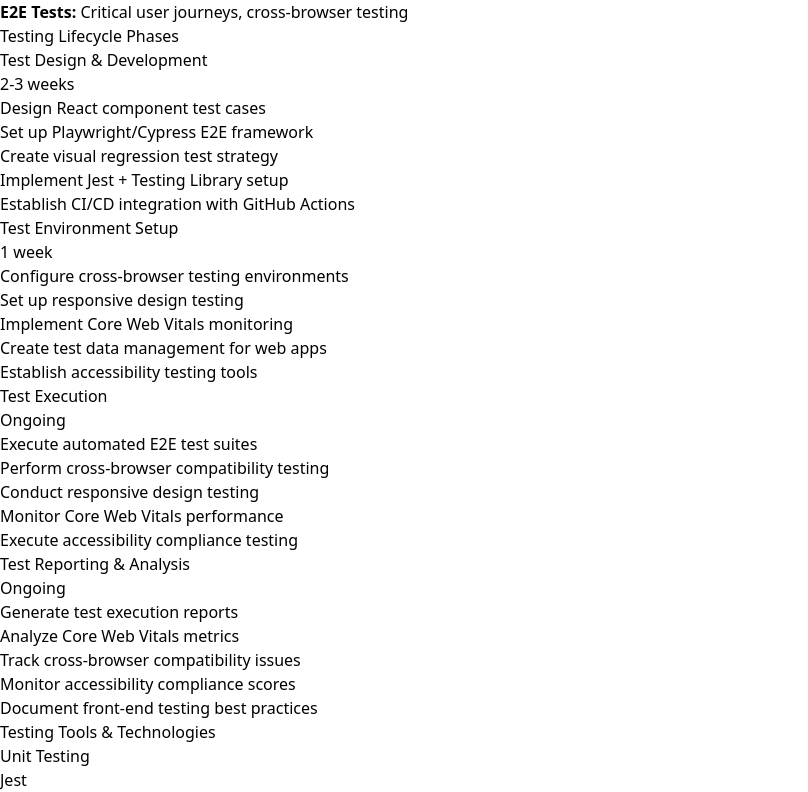
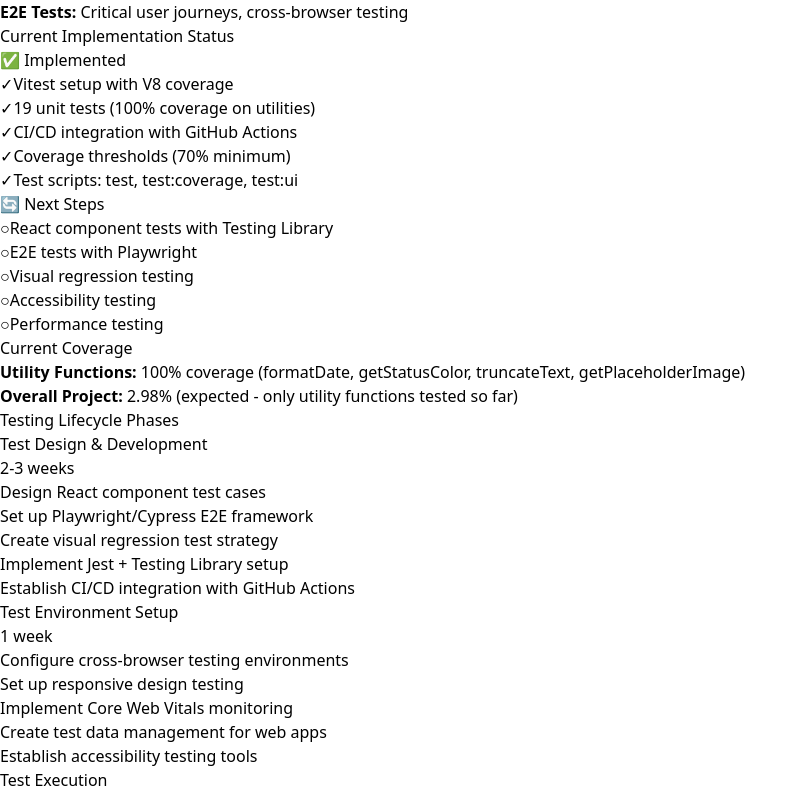
Before and after one commit to ZLamb101/WebTestingProject, a React (Vite) app: page /WebTestingProject/testing-strategy in a window 1280 px wide. Shown: the part 528-1320 px from the top of the page, without its empty margins (0-808 px from the left). Built offline with nearby package versions, Linux system fonts and the light colour scheme.

Commit message:
Update testing docs and strategy page with Vitest implementation

```diff
--- a/src/pages/TestingStrategyPage.tsx
+++ b/src/pages/TestingStrategyPage.tsx
@@ -36,9 +36,17 @@ const TestingStrategyPage = () => {
     {
       category: 'Unit Testing',
       tools: [
-        { name: 'Jest', purpose: 'JavaScript testing framework', type: 'Essential' },
-        { name: 'Testing Library', purpose: 'Component testing utilities', type: 'Essential' },
-        { name: 'Vitest', purpose: 'Fast unit testing', type: 'Alternative' }
+        { name: 'Vitest', purpose: 'Fast unit testing with Vite integration', type: 'Essential' },
+        { name: 'V8 Coverage', purpose: 'Native coverage reporting', type: 'Essential' },
+        { name: 'Jest', purpose: 'Alternative testing framework', type: 'Alternative' }
+      ]
+    },
+    {
+      category: 'Component Testing',
+      tools: [
+        { name: 'React Testing Library', purpose: 'Component testing utilities', type: 'Essential' },
+        { name: 'Vitest', purpose: 'Test runner for components', type: 'Essential' },
+        { name: 'jsdom', purpose: 'DOM environment for testing', type: 'Essential' }
       ]
     },
     {
@@ -177,6 +185,70 @@ const TestingStrategyPage = () => {
         </div>
       </div>
 
+      {/* Current Implementation Status */}
+      <div className="bg-green-50 rounded-lg p-6">
+        <h2 className="text-2xl font-bold text-gray-900 mb-6">Current Implementation Status</h2>
+        <div className="grid gap-6 md:grid-cols-2">
+          <div>
+            <h3 className="text-lg font-semibold text-green-800 mb-3">✅ Implemented</h3>
+            <ul className="space-y-2 text-gray-700">
+              <li className="flex items-center">
+                <span className="text-green-600 mr-2">✓</span>
+                Vitest setup with V8 coverage
+              </li>
+              <li className="flex items-center">
+                <span className="text-green-600 mr-2">✓</span>
+                19 unit tests (100% coverage on utilities)
+              </li>
+              <li className="flex items-center">
+                <span className="text-green-600 mr-2">✓</span>
+                CI/CD integration with GitHub Actions
+              </li>
+              <li className="flex items-center">
+                <span className="text-green-600 mr-2">✓</span>
+                Coverage thresholds (70% minimum)
+              </li>
+              <li className="flex items-center">
+                <span className="text-green-600 mr-2">✓</span>
+                Test scripts: test, test:coverage, test:ui
+              </li>
+            </ul>
+          </div>
+          <div>
+            <h3 className="text-lg font-semibold text-blue-800 mb-3">🔄 Next Steps</h3>
+            <ul className="space-y-2 text-gray-700">
+              <li className="flex items-center">
+                <span className="text-blue-600 mr-2">○</span>
+                React component tests with Testing Library
+              </li>
+              <li className="flex items-center">
+                <span className="text-blue-600 mr-2">○</span>
+                E2E tests with Playwright
+              </li>
+              <li className="flex items-center">
+                <span className="text-blue-600 mr-2">○</span>
+                Visual regression testing
+              </li>
+              <li className="flex items-center">
+                <span className="text-blue-600 mr-2">○</span>
+                Accessibility testing
+              </li>
+              <li className="flex items-center">
+                <span className="text-blue-600 mr-2">○</span>
+                Performance testing
+              </li>
+            </ul>
+          </div>
+        </div>
+        <div className="mt-6 p-4 bg-white rounded-lg">
+          <h4 className="font-semibold text-gray-900 mb-2">Current Coverage</h4>
+          <div className="text-sm text-gray-600">
+            <p><strong>Utility Functions:</strong> 100% coverage (formatDate, getStatusColor, truncateText, getPlaceholderImage)</p>
+            <p><strong>Overall Project:</strong> 2.98% (expected - only utility functions tested so far)</p>
+          </div>
+        </div>
+      </div>
+
       {/* Testing Phases */}
       <div className="bg-white rounded-lg shadow-sm p-6">
         <h2 className="text-2xl font-bold text-gray-900 mb-6">Testing Lifecycle Phases</h2>
```
Also changed, not shown: 1 other file (tests, documents, lock files or other folders).
